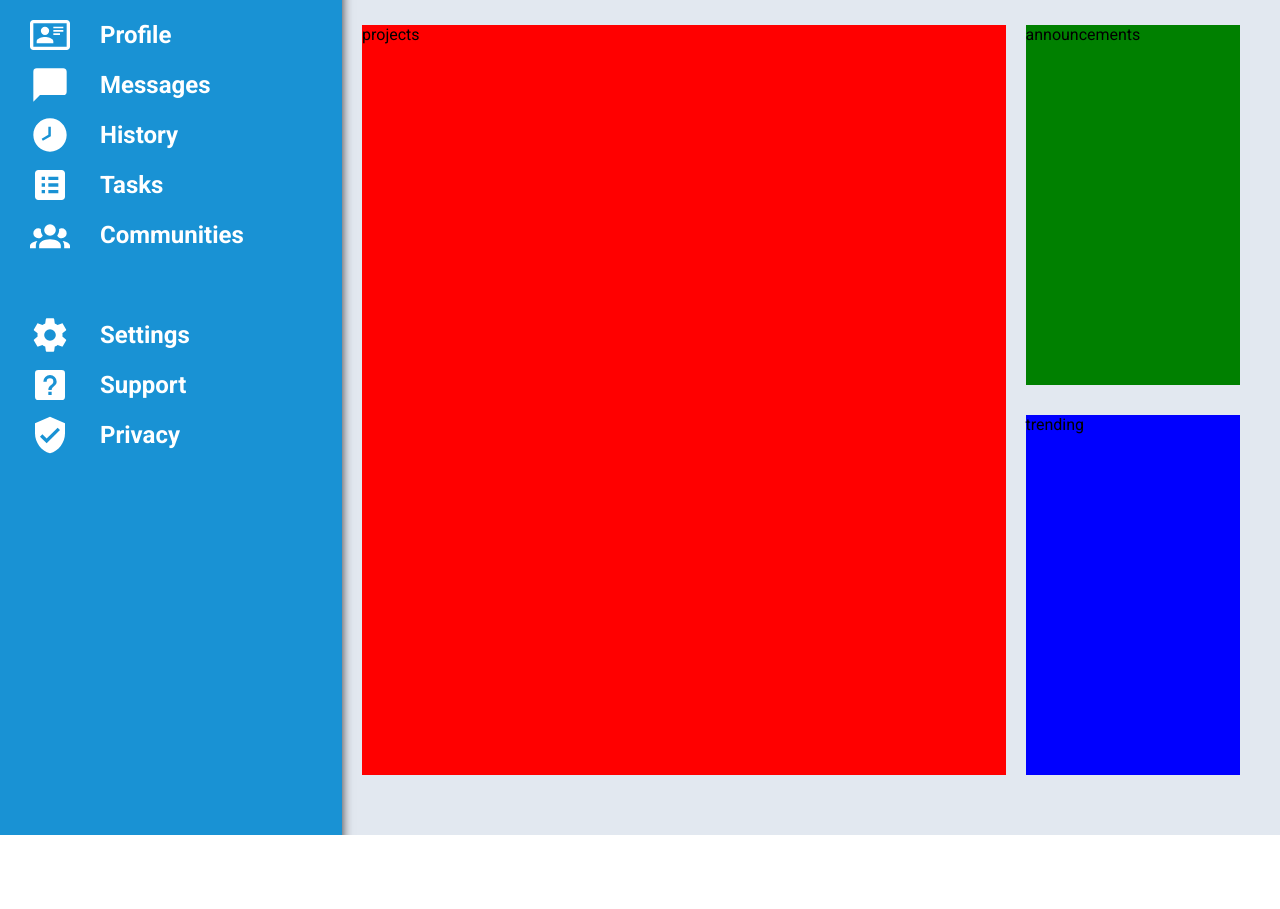
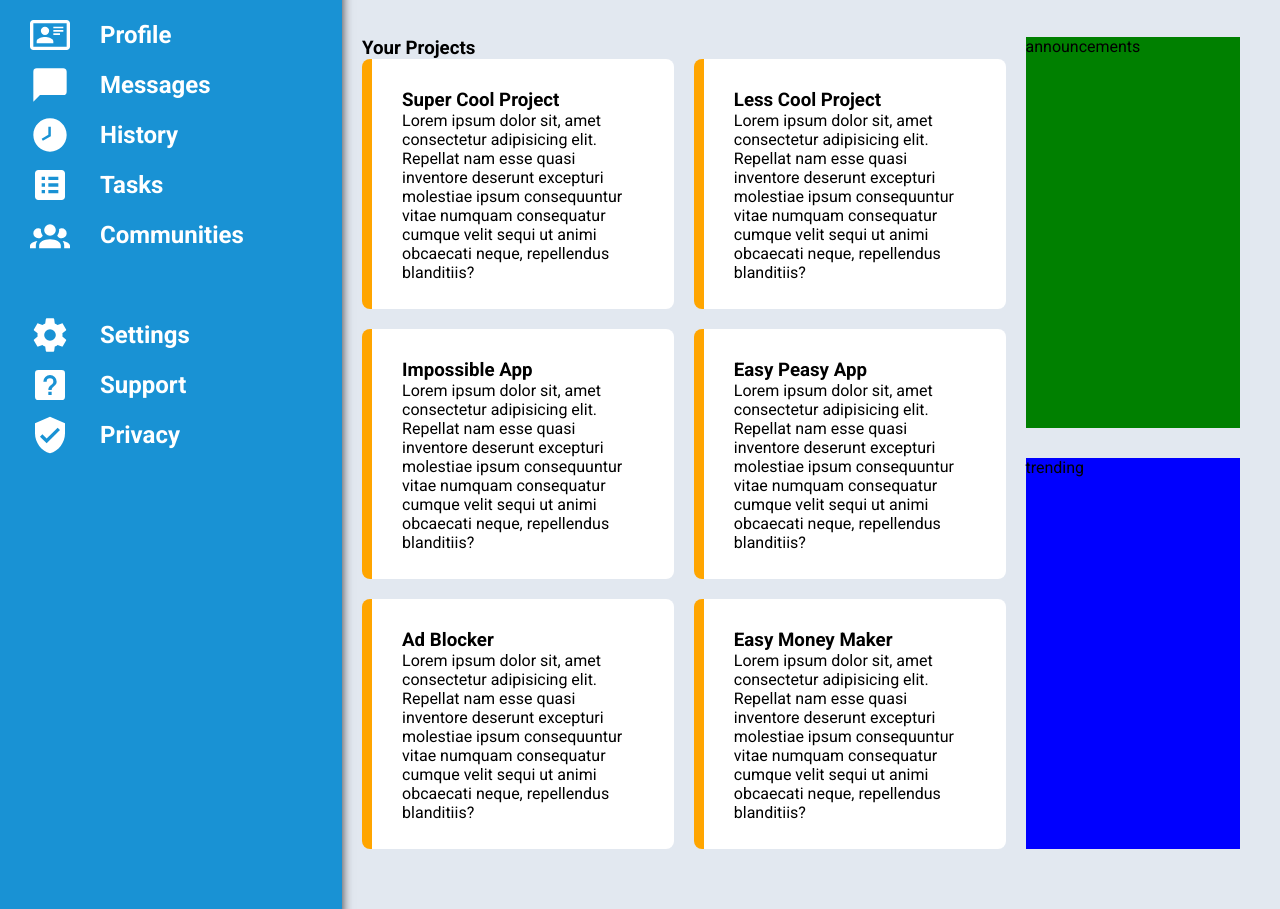
Before and after one commit to MattWong128/admin_Dashboard, a plain HTML site: page index.html in a window 1280 px wide. Shown: the part 185-1094 px from the top of the page. Before the commit the page ends 1020 px from the top, so only its background shows below. Drawn offline with Linux system fonts and the light colour scheme.

Commit message:
project section done

```diff
--- a/index.css
+++ b/index.css
@@ -142,7 +142,7 @@ h5 {
 
 /* MAIN CONTENT*/
 .content-container {
-  display: inline-grid;
+  display: grid;
   grid-template-columns: 3fr 1fr;
   grid-template-rows: 1fr 1fr;
   background-color: var(--custom_grey);
@@ -153,7 +153,21 @@ h5 {
 .projects {
   grid-column: 1/2;
   grid-row: 1/3;
-  background-color: red;
+  /* background-color: red; */
+}
+.project-cards-container {
+  display: grid;
+  grid-template-columns: 1fr 1fr;
+  grid-template-rows: 1fr 1fr 1fr;
+  gap: 20px;
+  /* background-color: green; */
+}
+.project-card {
+  background-color: white;
+  height: 250px;
+  padding: 30px;
+  border-radius: 8px;
+  border-left: orange solid 10px;
 }
 .announcements {
   grid-column: 2/3;
--- a/index.html
+++ b/index.html
@@ -73,7 +73,53 @@
           </div>
         </div>
         <div class="content-container">
-          <div class="projects">projects</div>
+          <div class="projects">
+            <h3>Your Projects</h3>
+            <div class="project-cards-container">
+              <div class="project-card">
+                <h3>Super Cool Project</h3>
+                Lorem ipsum dolor sit, amet consectetur adipisicing elit.
+                Repellat nam esse quasi inventore deserunt excepturi molestiae
+                ipsum consequuntur vitae numquam consequatur cumque velit sequi
+                ut animi obcaecati neque, repellendus blanditiis?
+              </div>
+              <div class="project-card">
+                <h3>Less Cool Project</h3>
+                Lorem ipsum dolor sit, amet consectetur adipisicing elit.
+                Repellat nam esse quasi inventore deserunt excepturi molestiae
+                ipsum consequuntur vitae numquam consequatur cumque velit sequi
+                ut animi obcaecati neque, repellendus blanditiis?
+              </div>
+              <div class="project-card">
+                <h3>Impossible App</h3>
+                Lorem ipsum dolor sit, amet consectetur adipisicing elit.
+                Repellat nam esse quasi inventore deserunt excepturi molestiae
+                ipsum consequuntur vitae numquam consequatur cumque velit sequi
+                ut animi obcaecati neque, repellendus blanditiis?
+              </div>
+              <div class="project-card">
+                <h3>Easy Peasy App</h3>
+                Lorem ipsum dolor sit, amet consectetur adipisicing elit.
+                Repellat nam esse quasi inventore deserunt excepturi molestiae
+                ipsum consequuntur vitae numquam consequatur cumque velit sequi
+                ut animi obcaecati neque, repellendus blanditiis?
+              </div>
+              <div class="project-card">
+                <h3>Ad Blocker</h3>
+                Lorem ipsum dolor sit, amet consectetur adipisicing elit.
+                Repellat nam esse quasi inventore deserunt excepturi molestiae
+                ipsum consequuntur vitae numquam consequatur cumque velit sequi
+                ut animi obcaecati neque, repellendus blanditiis?
+              </div>
+              <div class="project-card">
+                <h3>Easy Money Maker</h3>
+                Lorem ipsum dolor sit, amet consectetur adipisicing elit.
+                Repellat nam esse quasi inventore deserunt excepturi molestiae
+                ipsum consequuntur vitae numquam consequatur cumque velit sequi
+                ut animi obcaecati neque, repellendus blanditiis?
+              </div>
+            </div>
+          </div>
           <div class="announcements">announcements</div>
           <div class="trending">trending</div>
         </div>
```
